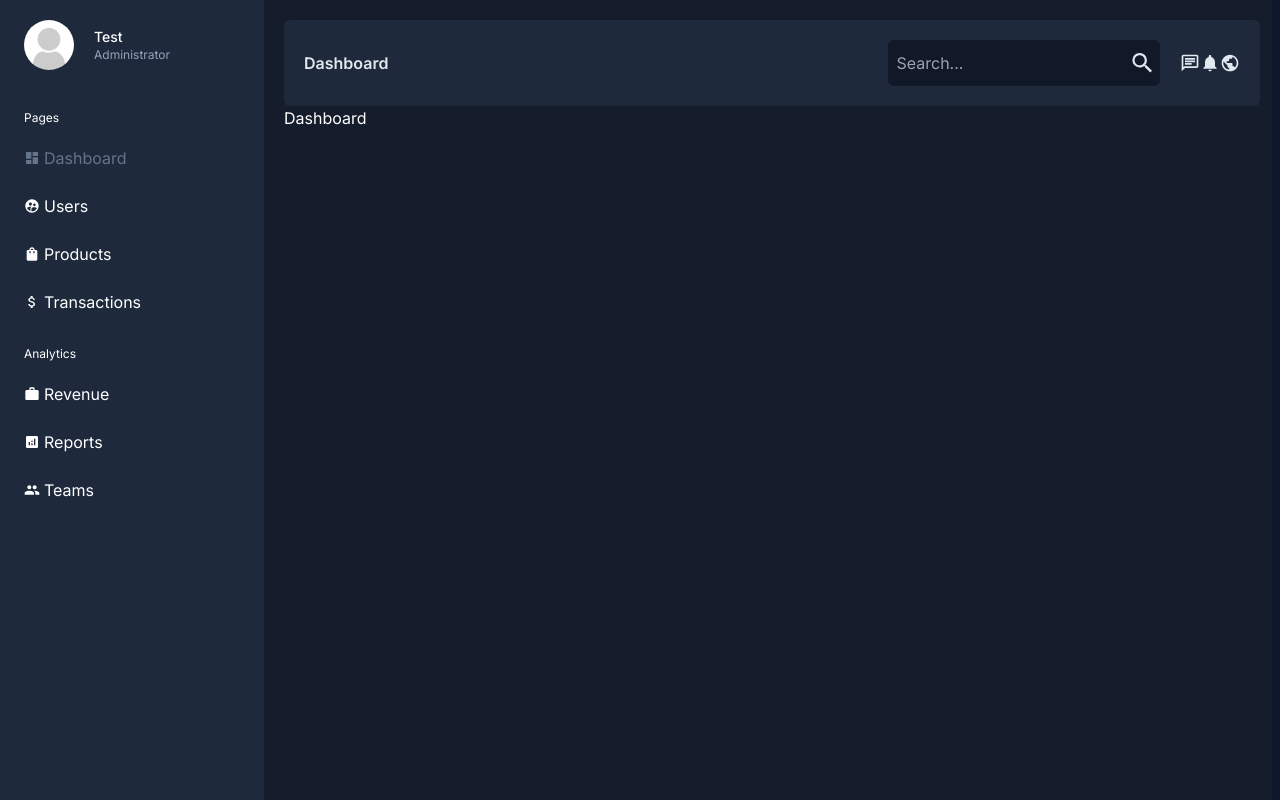
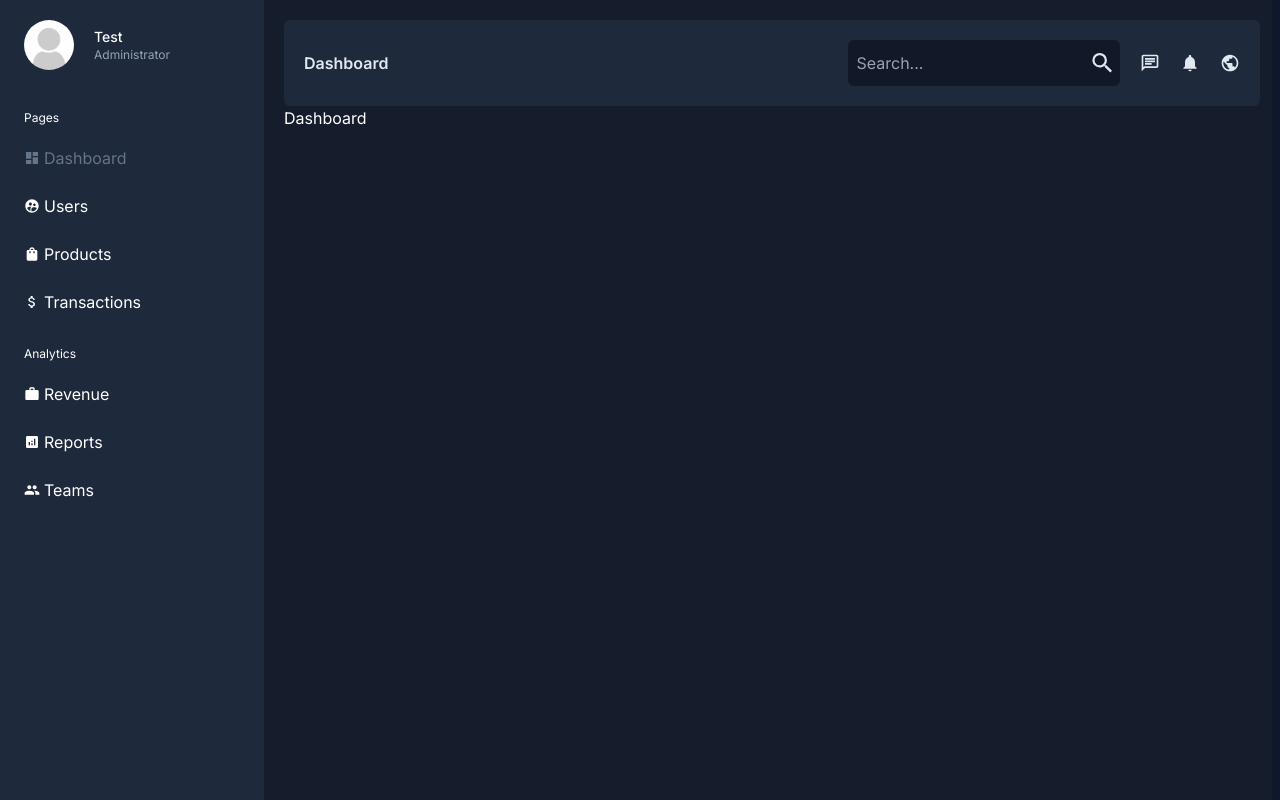
Before and after one commit to meysam-gheitasi/admin-dashboard-responsive, a Next.js app: page /dashboard in a window 1280 px wide. Built offline with nearby package versions, Linux system fonts and the light colour scheme.

Commit message:
Creating a suitable distance between the Navbar icons and creating a link with the Link component

```diff
--- a/app/components/ui/dashboard/navbar/NavbarD.tsx
+++ b/app/components/ui/dashboard/navbar/NavbarD.tsx
@@ -1,5 +1,6 @@
 "use client"
 
+import Link from "next/link";
 import { usePathname } from "next/navigation"
 import {
   MdNotifications,
@@ -25,10 +26,16 @@ export default function NavbarD() {
             <span className="flex-center absolute top-0 right-0 p-1 h-full hover:cursor-pointer rounded-r-sm bg-slate-900">
             </span>
           </div>
-          <div className="flex-start">
-            <MdOutlineChat size={20} />
-            <MdNotifications size={20} />
-            <MdPublic size={20} />
+          <div className="flex-start gap-x-5">
+            <Link href={''}>
+              <MdOutlineChat size={20} />
+            </Link>
+            <Link href={''}>
+              <MdNotifications size={20} />
+            </Link>
+            <Link href={''}>
+              <MdPublic size={20} />
+            </Link>
           </div>
         </div>
       </div>
```
